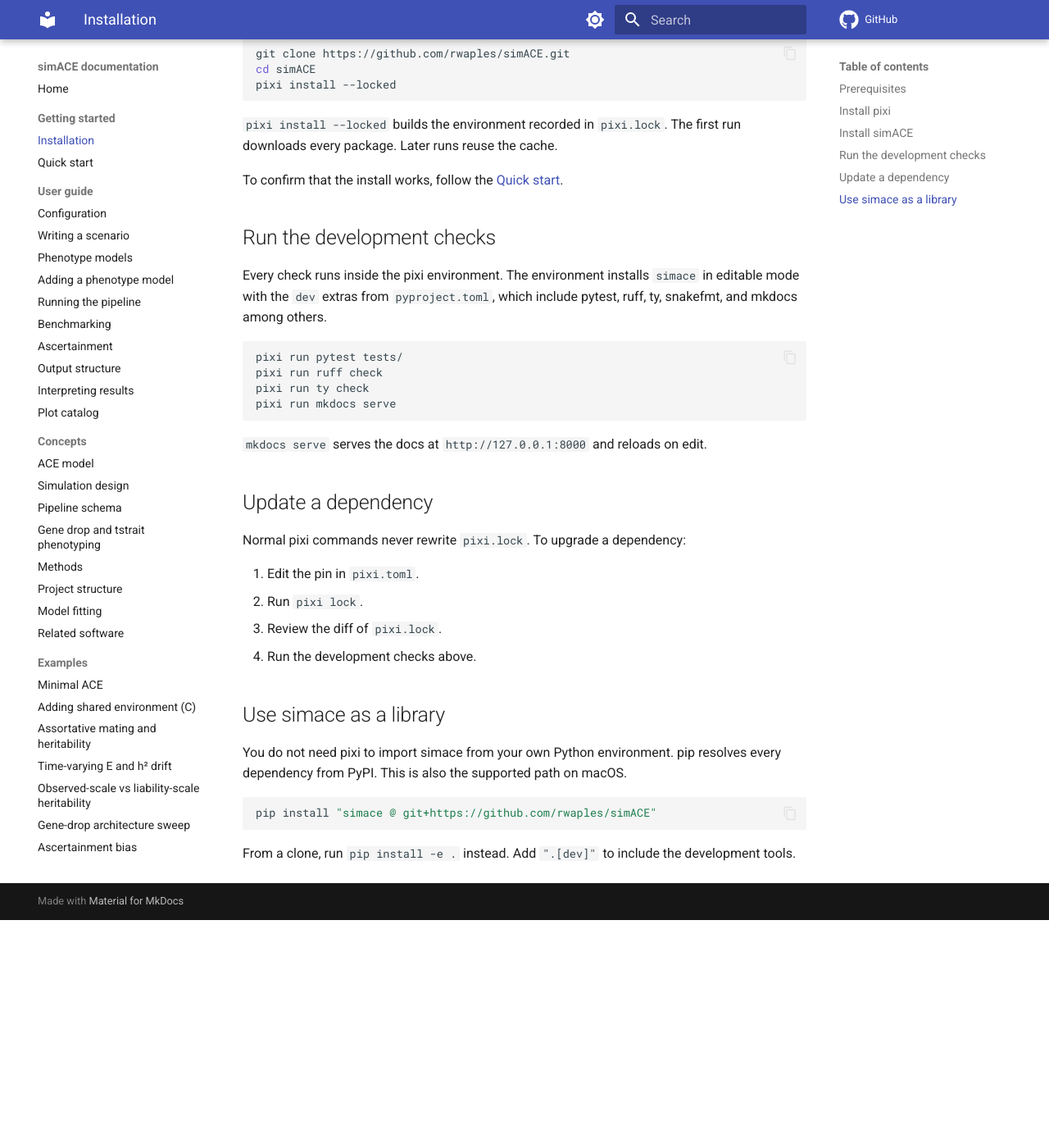
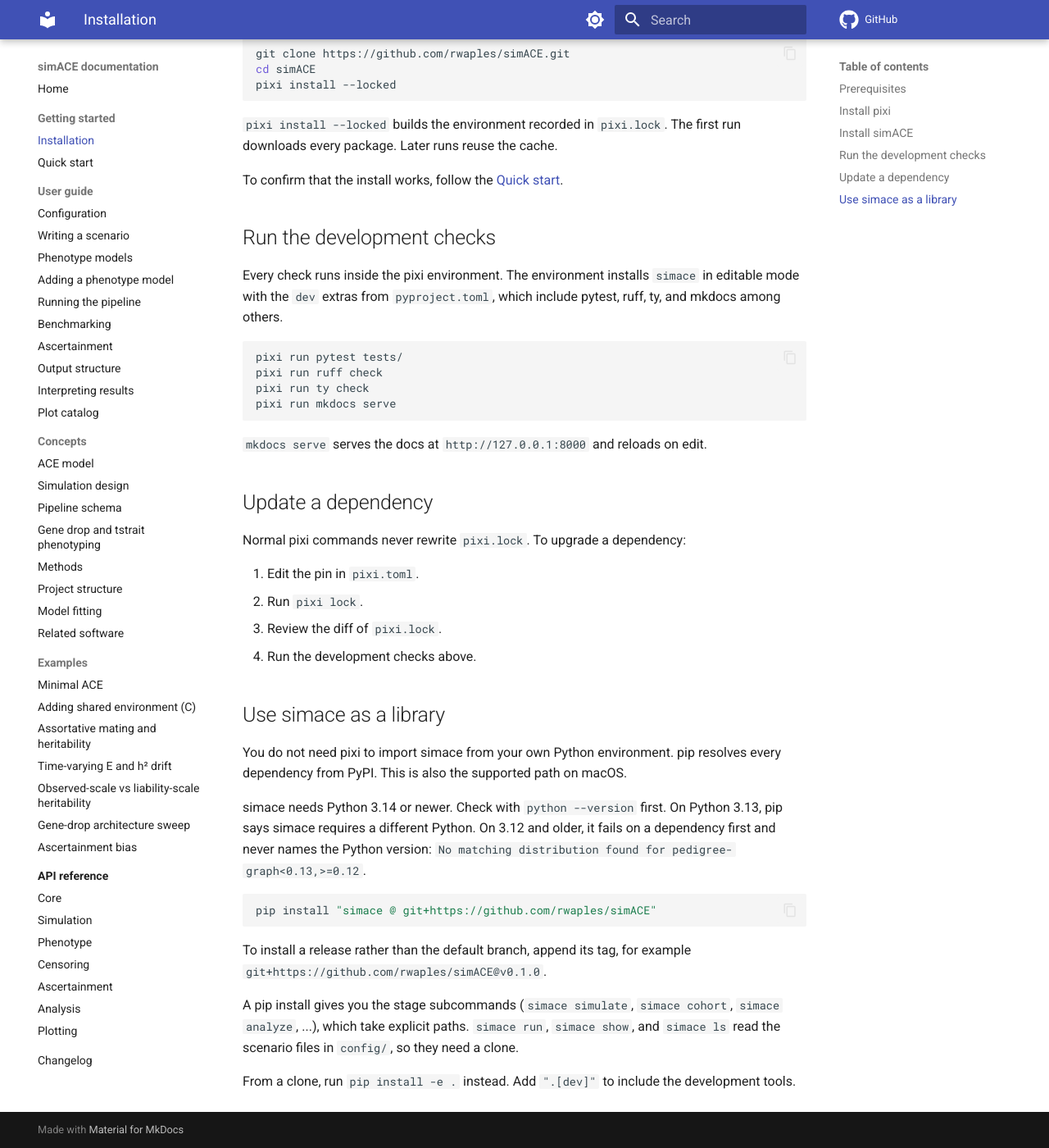
Before and after one commit to rwaples/simACE, an MkDocs documentation site: the page built from docs/getting-started/installation.md, in a window 1280 px wide and 1400 px high, scrolled down 1023 px. Shown: the whole window at 82% size. Built offline with MkDocs 1.6.1 and Material for MkDocs 9.7.7, drawn with Linux system fonts in a browser that asks for light colours; comment, search, counter and statistics services are not loaded; before the commit the page ends 2145 px from its top, so only the background shows below that.

Commit message:
State the Python 3.14 floor for pip installs and refresh the Quick start output
pip on Python 3.12 fails on pedigree-graph without naming the Python
version, so the library section states the floor and both errors, and
says a pip install has the stage subcommands but not run, show, or ls.
The dev extras no longer include snakefmt, and the Quick start's sample
output matches what simace run prints now.

````diff
--- a/docs/getting-started/installation.md
+++ b/docs/getting-started/installation.md
@@ -56,7 +56,7 @@
 
 Every check runs inside the pixi environment. The environment installs
 `simace` in editable mode with the `dev` extras from `pyproject.toml`, which
-include pytest, ruff, ty, snakefmt, and mkdocs among others.
+include pytest, ruff, ty, and mkdocs among others.
 
 ```bash
 pixi run pytest tests/
@@ -81,9 +81,22 @@
 You do not need pixi to import simace from your own Python environment. pip
 resolves every dependency from PyPI. This is also the supported path on macOS.
 
+simace needs Python 3.14 or newer. Check with `python --version` first. On
+Python 3.13, pip says simace requires a different Python. On 3.12 and older, it
+fails on a dependency first and never names the Python version:
+`No matching distribution found for pedigree-graph<0.13,>=0.12`.
+
 ```bash
 pip install "simace @ git+https://github.com/rwaples/simACE"
 ```
 
+To install a release rather than the default branch, append its tag, for
+example `git+https://github.com/rwaples/simACE@v0.1.0`.
+
+A pip install gives you the stage subcommands (`simace simulate`, `simace
+cohort`, `simace analyze`, ...), which take explicit paths. `simace run`,
+`simace show`, and `simace ls` read the scenario files in `config/`, so they
+need a clone.
+
 From a clone, run `pip install -e .` instead. Add `".[dev]"` to include the
 development tools.
````
Also changed, not shown: docs/getting-started/quickstart.md (+8 -3 lines).
